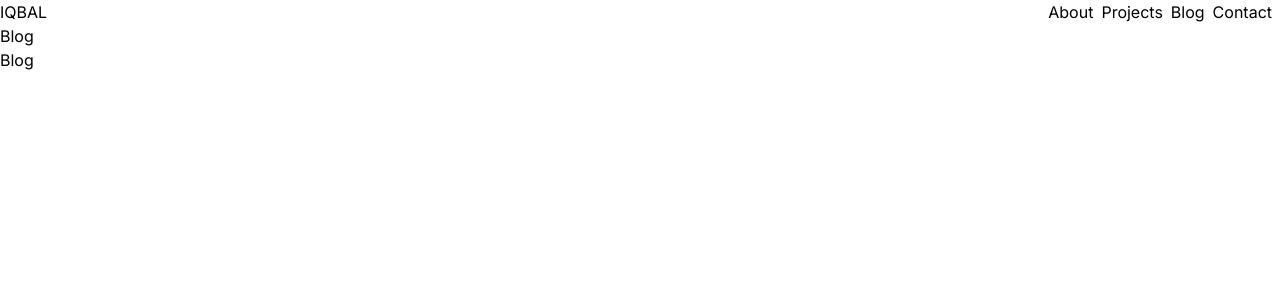
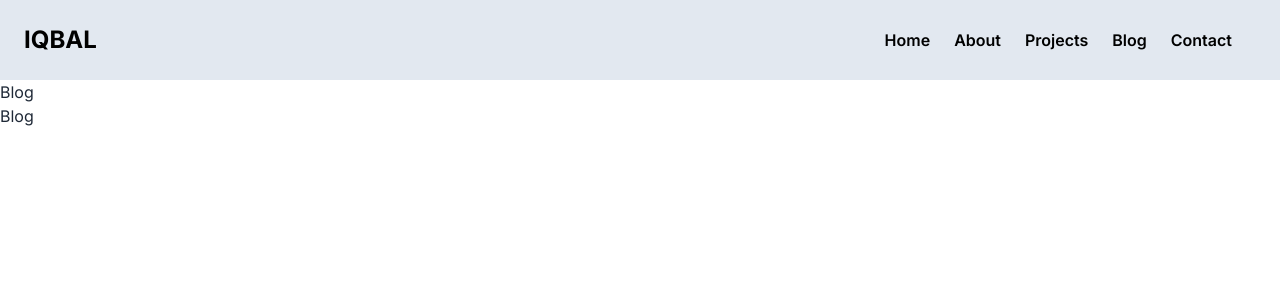
Before and after one commit to iqbalpa/personal-web, a Next.js app: page /blog in a window 1280 px wide. Shown: the top 300 px of the page. Built offline with nearby package versions, Linux system fonts and the light colour scheme.

Commit message:
add framer motion

```diff
--- a/package.json
+++ b/package.json
@@ -10,6 +10,8 @@
   },
   "dependencies": {
     "@prisma/client": "^5.11.0",
+    "daisyui": "^4.7.3",
+    "framer-motion": "^11.0.14",
     "next": "14.1.3",
     "prisma": "^5.11.0",
     "react": "^18",
--- a/src/app/layout.tsx
+++ b/src/app/layout.tsx
@@ -2,6 +2,7 @@ import type { Metadata } from "next";
 import { Inter } from "next/font/google";
 import "./globals.css";
 import Navbar from "@/components/navigation/Navbar";
+import Footer from "@/components/navigation/Footer";
 
 const inter = Inter({ subsets: ["latin"] });
 
@@ -17,9 +18,10 @@ export default function RootLayout({
 }>) {
 	return (
 		<html lang="en">
-      <body className={inter.className}>
+			<body className={`flex flex-col min-h-screen ${inter.className}`}>
 				<Navbar />
 				{children}
+				{/* <Footer /> */}
 			</body>
 		</html>
 	);
--- a/src/app/page.tsx
+++ b/src/app/page.tsx
@@ -1,13 +1,58 @@
+"use client";
+
 import { NextPage } from "next";
+import Image from "next/image";
+import MyPhoto from "../../public/assets/iqbal.jpg";
 import Link from "next/link";
+import { motion } from "framer-motion";
+
+type profileLink = {
+	id: number;
+	label: string;
+	url: string;
+};
+
+const profileLinks: profileLink[] = [
+	{ id: 1, label: "GitHub", url: "https://github.com/iqbalpa" },
+	{ id: 2, label: "LinkedIn", url: "https://linkedin.com/in/iqbalpahlevia" },
+	{ id: 3, label: "Medium", url: "https://medium.com/@iqbalpa" },
+	{ id: 4, label: "Kaggle", url: "https://kaggle.com/iqbalpahlevi" },
+];
 
 const Page: NextPage = () => {
 	return (
-		<div>
-			<h1>Home</h1>
-			<Link href="/blog">
-				<p className="bg-blue-500 hover:bg-blue-700 px-4 py-2 rounded-lg">Blog</p>
-			</Link>
+		<div className="bg-white text-black flex flex-row items-center px-44 py-16 flex-1">
+			<motion.div
+				className="w-2/3 text-justify text-lg"
+				initial={{ opacity: 0 }}
+				animate={{ opacity: 1 }}
+				transition={{ duration: 0.5 }}
+			>
+				<h1 className="text-3xl font-bold mb-3">Iqbal Pahlevi Amin</h1>
+				<p className="mb-2">
+					Hi! I am Iqbal Pahlevi Amin, a 3rd year Computer Science student at Universitas Indonesia. I am
+					serving as Teaching Assistant of Introduction to AI & Data Science (5th and 6th semester),
+					Programming Foundation with Python (4th semester), and Calculus 1 (3rd semester).
+				</p>
+				<p className="mb-2">
+					I have experience in doing research in the fields of simultaneous speech translation during my time
+					in Japan Advanced Institute of Science and Technology (JAIST) as a research intern.
+				</p>
+				<p>
+					Software Engineer and Machine Learning are two fields that I am interested about. I love to learn
+					about machine learning algorithm, especially deep learning in computer vision and natural language
+					processing. While learning about machine learning, I also enjoy to develop website, both frontend
+					and backend as well.
+				</p>
+			</motion.div>
+			<motion.div
+				className="w-1/3 mx-10 flex items-center justify-center"
+				initial={{ opacity: 0 }}
+				animate={{ opacity: 1 }}
+				transition={{ duration: 1 }}
+			>
+				<Image src={MyPhoto} alt="My Photo" height={150} className="rounded-3xl" />
+			</motion.div>
 		</div>
 	);
 };
--- /dev/null
+++ b/src/components/navigation/Footer.tsx
@@ -0,0 +1,11 @@
+import React from "react";
+
+const Footer: React.FC = () => {
+	return (
+		<div className="bg-darkest text-center text-slate-200 p-5 bottom-0">
+			<p>All right reserved - iqbalpa</p>
+		</div>
+	);
+};
+
+export default Footer;
--- a/src/components/navigation/Navbar.tsx
+++ b/src/components/navigation/Navbar.tsx
@@ -1,5 +1,8 @@
+"use client";
+
 import React from "react";
 import Link from "next/link";
+import { motion } from "framer-motion";
 
 type NavItem = {
 	id: number;
@@ -8,23 +11,36 @@ type NavItem = {
 };
 
 const navItems: NavItem[] = [
-	{ id: 1, path: "/", label: "About" },
-	{ id: 2, path: "/projects", label: "Projects" },
-	{ id: 3, path: "/blog", label: "Blog" },
-	{ id: 4, path: "/contact", label: "Contact" },
+	{ id: 1, path: "/", label: "Home" },
+	{ id: 2, path: "/about", label: "About" },
+	{ id: 3, path: "/projects", label: "Projects" },
+	{ id: 4, path: "/blog", label: "Blog" },
+	{ id: 5, path: "/contact", label: "Contact" },
 ];
 
 const Navbar: React.FC = () => {
 	return (
-		<div className="flex flex-row justify-between">
-			<h1>IQBAL</h1>
-			<div className="flex flex-row">
+		<div className="flex flex-row justify-between p-6 bg-slate-200 text-black">
+			<motion.h1
+				className="font-bold text-2xl"
+				initial={{ opacity: 0 }}
+				animate={{ opacity: 1 }}
+				transition={{ duration: 0.5 }}
+			>
+				IQBAL
+			</motion.h1>
+			<motion.div
+				className="flex flex-row items-center justify-center"
+				initial={{ opacity: 0 }}
+				animate={{ opacity: 1 }}
+				transition={{ duration: 0.5 }}
+			>
 				{navItems.map((item) => (
 					<Link href={item.path} key={item.id}>
-						<p className="mr-2">{item.label}</p>
+						<p className="mr-6 font-semibold hover:scale-110 hover:font-bold duration-200">{item.label}</p>
 					</Link>
 				))}
-			</div>
+			</motion.div>
 		</div>
 	);
 };
--- a/tailwind.config.ts
+++ b/tailwind.config.ts
@@ -8,13 +8,28 @@ const config: Config = {
 	],
 	theme: {
 		extend: {
+			colors: {
+				darkest: "#00334E",
+				dark: "#145374",
+				slightDark: "#5588A3",
+				light: "#E8E8E8",
+			},
 			backgroundImage: {
 				"gradient-radial": "radial-gradient(var(--tw-gradient-stops))",
-        "gradient-conic":
-          "conic-gradient(from 180deg at 50% 50%, var(--tw-gradient-stops))",
+				"gradient-conic": "conic-gradient(from 180deg at 50% 50%, var(--tw-gradient-stops))",
 			},
 		},
 	},
-  plugins: [],
+	plugins: [require("daisyui")],
+	daisyui: {
+		themes: ["light", "dark"], // false: only light + dark | true: all themes | array: specific themes like this ["light", "dark", "cupcake"]
+		darkTheme: "dark", // name of one of the included themes for dark mode
+		base: true, // applies background color and foreground color for root element by default
+		styled: true, // include daisyUI colors and design decisions for all components
+		utils: true, // adds responsive and modifier utility classes
+		prefix: "", // prefix for daisyUI classnames (components, modifiers and responsive class names. Not colors)
+		logs: true, // Shows info about daisyUI version and used config in the console when building your CSS
+		themeRoot: ":root", // The element that receives theme color CSS variables
+	},
 };
 export default config;
```
Also changed, not shown: 2 other files (tests, documents, lock files or other folders). Lines whose indentation alone changed are shown as unchanged.
